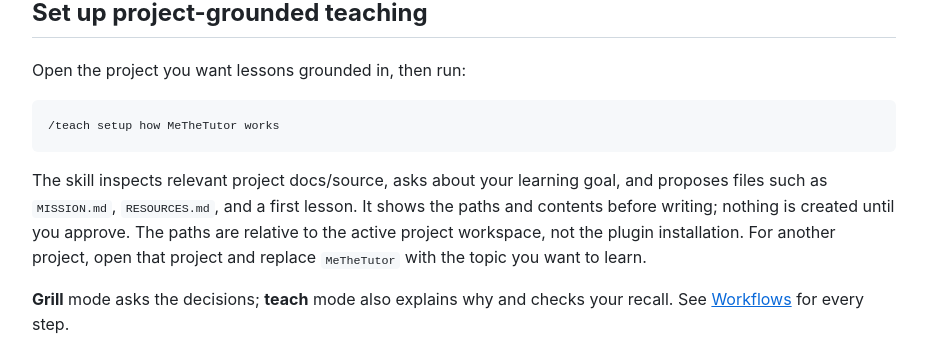
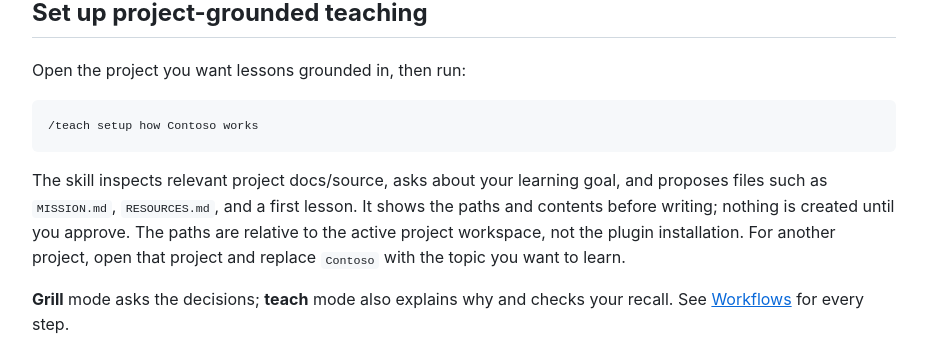
Before and after one commit to aiagentkit-labs/agentic-dev-kit, a Jekyll site: the page built from docs/getting-started.md, in a window 1280 px wide and 900 px high, scrolled down 2185 px. Shown: the part 402-758 px from the top of the window, without its empty margins (176-1101 px from the left). Built offline with Jekyll 4.4.1, drawn with Linux system fonts in a browser that asks for light colours; our own code applies the rules of GitHub Pages for plain Markdown files.

Commit message:
docs(teach): use fictional workspace example

````diff
--- a/docs/getting-started.md
+++ b/docs/getting-started.md
@@ -90,9 +90,9 @@ For a pasted request, use `/implement` followed by the task text. For a local fi
 Open the project you want lessons grounded in, then run:
 
 ```text
-/teach setup how MeTheTutor works
+/teach setup how Contoso works
 ```
 
-The skill inspects relevant project docs/source, asks about your learning goal, and proposes files such as `MISSION.md`, `RESOURCES.md`, and a first lesson. It shows the paths and contents before writing; nothing is created until you approve. The paths are relative to the active project workspace, not the plugin installation. For another project, open that project and replace `MeTheTutor` with the topic you want to learn.
+The skill inspects relevant project docs/source, asks about your learning goal, and proposes files such as `MISSION.md`, `RESOURCES.md`, and a first lesson. It shows the paths and contents before writing; nothing is created until you approve. The paths are relative to the active project workspace, not the plugin installation. For another project, open that project and replace `Contoso` with the topic you want to learn.
 
 **Grill** mode asks the decisions; **teach** mode also explains why and checks your recall. See [Workflows](workflows.md) for every step.
````
